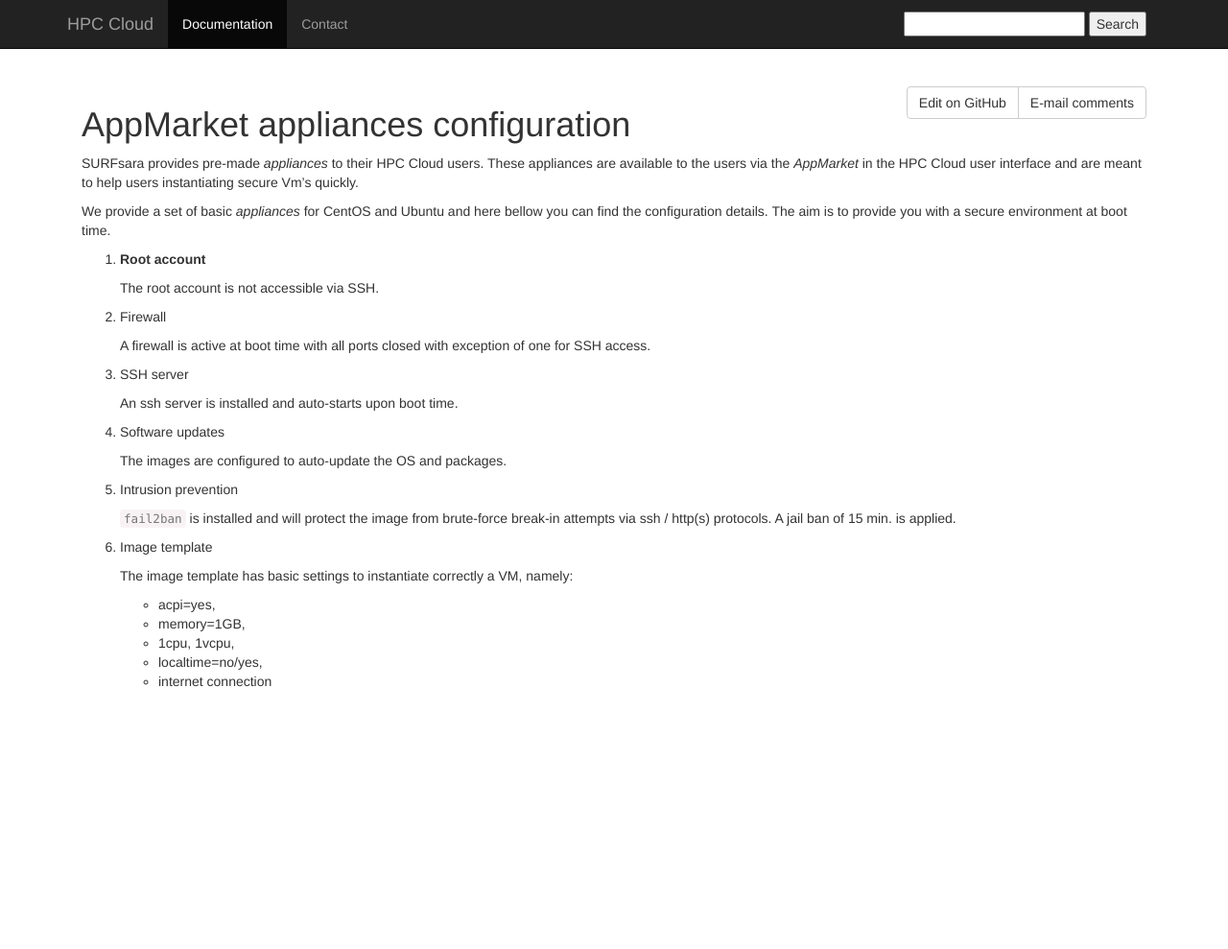
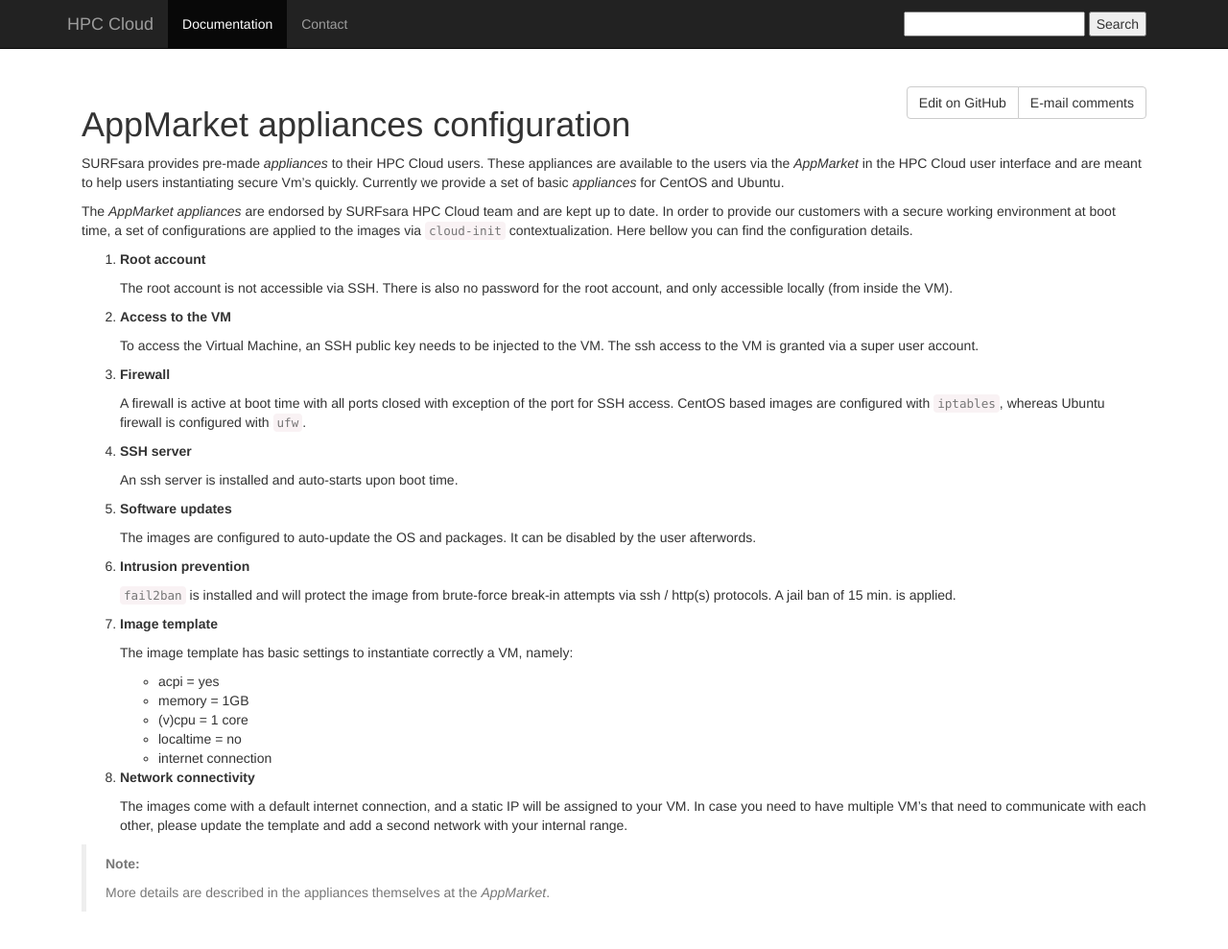
Before and after one commit to sara-nl/clouddocs, a Jekyll site: the page built from appliances-configuration.markdown, in a window 1280 px wide and 1010 px high. Shown: the top 989 px of the window at 96% size. Built offline with Jekyll 4.4.1, drawn with Linux system fonts in a browser that asks for light colours; nearby versions of some CDN libraries.

Commit message:
Major upgrade.

```diff
--- a/appliances-configuration.markdown
+++ b/appliances-configuration.markdown
@@ -4,36 +4,48 @@ layout: default
 
 # AppMarket appliances configuration
 
-SURFsara provides pre-made _appliances_ to their HPC Cloud users. These appliances are available to the users via the _AppMarket_ in the HPC Cloud user interface and are meant to help users instantiating secure Vm's quickly.
+SURFsara provides pre-made _appliances_ to their HPC Cloud users. These appliances are available to the users via the _AppMarket_ in the HPC Cloud user interface and are meant to help users instantiating secure Vm's quickly. Currently we provide a set of basic _appliances_ for CentOS and Ubuntu.
 
-We provide a set of basic _appliances_ for CentOS and Ubuntu and here bellow you can find the configuration details. The aim is to provide you with a secure environment at boot time.
+The _AppMarket_ _appliances_ are endorsed by SURFsara HPC Cloud team and are kept up to date. In order to provide our customers with a secure working environment at boot time, a set of configurations are applied to the images via `cloud-init` contextualization. Here bellow you can find the configuration details.
 
 1. **Root account**
 
-    The root account is not accessible via SSH.
+    The root account is not accessible via SSH. There is also no password for the root account, and only accessible locally (from inside the VM).
 
-2. Firewall
+2. **Access to the VM**
 
-    A firewall is active at boot time with all ports closed with exception of one for SSH access.
+    To access the Virtual Machine, an SSH public key needs to be injected to the VM. The ssh access to the VM is granted via a super user account.
 
-3. SSH server
+3. **Firewall**
+
+    A firewall is active at boot time with all ports closed with exception of the port for SSH access. CentOS based images are configured with `iptables`, whereas Ubuntu firewall is configured with `ufw`.
+
+4. **SSH server**
 
     An ssh server is installed and auto-starts upon boot time.
 
-4. Software updates
+5. **Software updates**
 
-    The images are configured to auto-update the OS and packages.
+    The images are configured to auto-update the OS and packages. It can be disabled by the user afterwords.
 
-5. Intrusion prevention
+6. **Intrusion prevention**
 
     `fail2ban` is installed and will protect the image from brute-force break-in attempts via ssh / http(s) protocols. A jail ban of 15 min. is applied.
 
-6. Image template
+7. **Image template**
 
     The image template has basic settings to instantiate correctly a VM, namely:
 
-    - acpi=yes,
-    - memory=1GB,
-    - 1cpu, 1vcpu,
-    - localtime=no/yes,
+    - acpi      = yes
+    - memory    = 1GB
+    - (v)cpu    = 1 core
+    - localtime = no
     - internet connection
+
+8. **Network connectivity**
+
+    The images come with a default internet connection, and a static IP will be assigned to your VM. In case you need to have multiple VM's that need to communicate with each other, please update the template and add a second network with your internal range.
+
+> **Note:**
+>
+> More details are described in the appliances themselves at the _AppMarket_.
```
